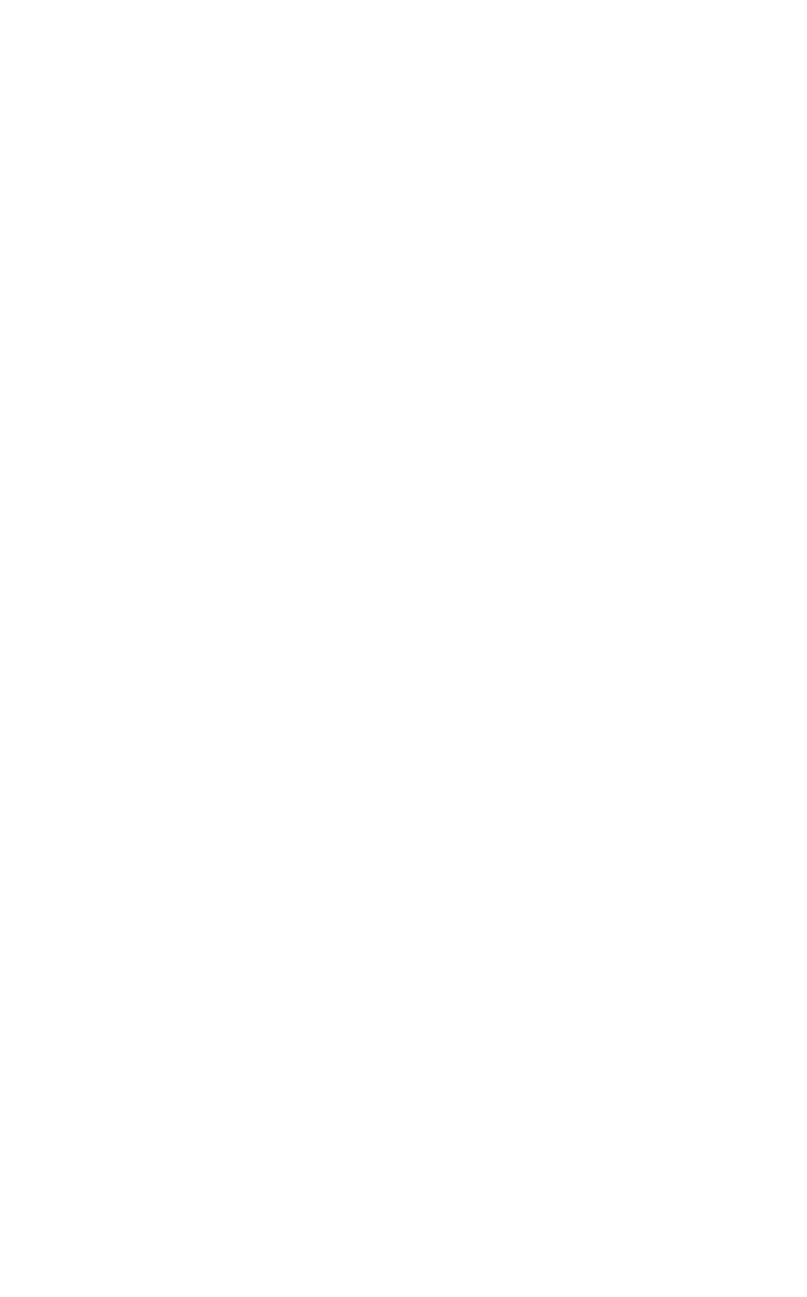
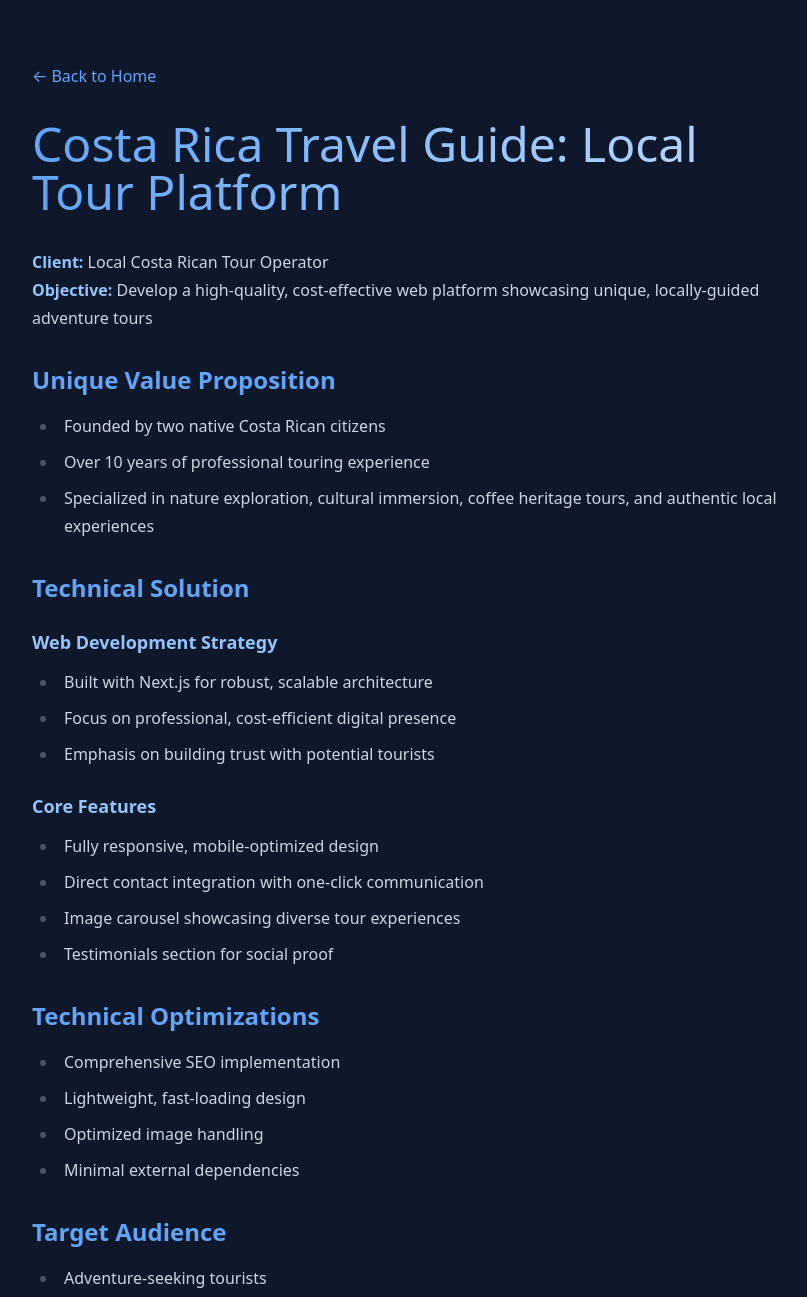
Before and after one commit to ovation-digital-solutions/ovation, a Next.js app: page /case-studies/costa-rica in a window 1280 px wide. Before the commit this address had no page. Shown: the top 1297 px of the page, without its empty margins (224-1031 px from the left). Before the commit the page ends 800 px from the top, so only its background shows below. Built offline with nearby package versions, Linux system fonts and the light colour scheme.

Commit message:
added costa rica case study

```diff
--- a/src/app/case-studies/[slug]/page.tsx
+++ b/src/app/case-studies/[slug]/page.tsx
@@ -1,4 +1,5 @@
 import Sneakar from '@/app/components/case-studies/sneakar';
+import CostaRica from '@/app/components/case-studies/costa-rica';
 import { notFound } from 'next/navigation';
 
 type CaseStudyComponents = {
@@ -14,6 +15,7 @@ interface PageProps {
 async function Page({ params }: PageProps) {
   const caseStudies: CaseStudyComponents = {
     sneakar: Sneakar,
+    'costa-rica': CostaRica,
     // ... other case studies
   };
 
@@ -33,6 +35,7 @@ export default Page;
 export function generateStaticParams() {
   return [
     { slug: 'sneakar' },
+    { slug: 'costa-rica' },
     // Add more case study slugs as needed
   ];
 }
--- a/src/app/case-studies/page.tsx
+++ b/src/app/case-studies/page.tsx
@@ -4,6 +4,13 @@ export default function CaseStudies() {
   return (
     <div className="min-h-screen bg-slate-900 py-16 px-4 sm:px-6 lg:px-8">
       <div className="max-w-3xl mx-auto">
+        <Link
+          href="/"
+          className="inline-block mb-8 text-blue-400 hover:text-blue-300"
+        >
+          ← Back to Home
+        </Link>
+
         <h1 className="text-3xl sm:text-4xl md:text-5xl font-display bg-gradient-to-r from-blue-400 to-blue-200 text-transparent bg-clip-text mb-12">
           Case Studies
         </h1>
@@ -22,7 +29,18 @@ export default function CaseStudies() {
             </span>
           </Link>
 
-          {/* Add more case study links as needed */}
+          <Link
+            href="/case-studies/costa-rica"
+            className="block p-6 bg-slate-800/50 rounded-lg border border-slate-700/50 hover:border-blue-400/50 transition-colors"
+          >
+            <h2 className="text-xl sm:text-2xl text-blue-400 mb-3">Costa Rica Travel Guide</h2>
+            <p className="text-slate-300">
+              Creating an intuitive travel platform that simplifies vacation planning and showcases Costa Rica&apos;s diverse experiences...
+            </p>
+            <span className="inline-block mt-4 text-blue-400 hover:text-blue-300">
+              Read more →
+            </span>
+          </Link>
         </div>
       </div>
     </div>
--- /dev/null
+++ b/src/app/components/case-studies/costa-rica.tsx
@@ -0,0 +1,77 @@
+import Link from 'next/link';
+
+const CostaRica = () => {
+  return (
+    <div className="min-h-screen bg-slate-900 py-16 px-4 sm:px-6 lg:px-8">
+      <div className="max-w-3xl mx-auto">
+        <Link
+          href="/"
+          className="inline-block mb-8 text-blue-400 hover:text-blue-300 transition-colors"
+        >
+          ← Back to Home
+        </Link>
+
+        <h1 className="text-3xl sm:text-4xl md:text-5xl font-display bg-gradient-to-r from-blue-400 to-blue-200 text-transparent bg-clip-text mb-8">
+          Costa Rica Travel Guide: Local Tour Platform
+        </h1>
+
+        <div className="prose prose-invert prose-blue max-w-none">
+          <div className="text-slate-300 mb-8">
+            <strong className="text-blue-300">Client:</strong> Local Costa Rican Tour Operator<br/>
+            <strong className="text-blue-300">Objective:</strong> Develop a high-quality, cost-effective web platform showcasing unique, locally-guided adventure tours
+          </div>
+
+          <h2 className="text-xl sm:text-2xl text-blue-400 mt-8 mb-4">Unique Value Proposition</h2>
+          <ul className="text-slate-300">
+            <li>Founded by two native Costa Rican citizens</li>
+            <li>Over 10 years of professional touring experience</li>
+            <li>Specialized in nature exploration, cultural immersion, coffee heritage tours, and authentic local experiences</li>
+          </ul>
+
+          <h2 className="text-xl sm:text-2xl text-blue-400 mt-8 mb-4">Technical Solution</h2>
+
+          <h3 className="text-lg text-blue-300 mt-6 mb-3">Web Development Strategy</h3>
+          <ul className="text-slate-300">
+            <li>Built with Next.js for robust, scalable architecture</li>
+            <li>Focus on professional, cost-efficient digital presence</li>
+            <li>Emphasis on building trust with potential tourists</li>
+          </ul>
+
+          <h3 className="text-lg text-blue-300 mt-6 mb-3">Core Features</h3>
+          <ul className="text-slate-300">
+            <li>Fully responsive, mobile-optimized design</li>
+            <li>Direct contact integration with one-click communication</li>
+            <li>Image carousel showcasing diverse tour experiences</li>
+            <li>Testimonials section for social proof</li>
+          </ul>
+
+          <h2 className="text-xl sm:text-2xl text-blue-400 mt-8 mb-4">Technical Optimizations</h2>
+          <ul className="text-slate-300">
+            <li>Comprehensive SEO implementation</li>
+            <li>Lightweight, fast-loading design</li>
+            <li>Optimized image handling</li>
+            <li>Minimal external dependencies</li>
+          </ul>
+
+          <h2 className="text-xl sm:text-2xl text-blue-400 mt-8 mb-4">Target Audience</h2>
+          <ul className="text-slate-300">
+            <li>Adventure-seeking tourists</li>
+            <li>Culturally curious travelers</li>
+            <li>Nature and wildlife enthusiasts</li>
+            <li>Referral-based clientele</li>
+          </ul>
+
+          <h2 className="text-xl sm:text-2xl text-blue-400 mt-8 mb-4">Project Outcomes</h2>
+          <ul className="text-slate-300">
+            <li>Enhanced online visibility and professional digital presence</li>
+            <li>Improved customer communication channels</li>
+            <li>Cost-effective, scalable web solution</li>
+            <li>Foundation for future booking system integration</li>
+          </ul>
+        </div>
+      </div>
+    </div>
+  );
+};
+
+export default CostaRica;
--- a/src/app/components/work.tsx
+++ b/src/app/components/work.tsx
@@ -18,6 +18,7 @@ const Work: React.FC = () => {
       title: "Costa Rica Travel Guide",
       description: "A beautiful website showcasing Costa Rica's best tours and experiences, helping travelers plan their perfect vacation with easy booking.",
       externalLink: "https://costa-rica-tours.vercel.app/",
+      caseStudyLink: "/case-studies/costa-rica",
       tags: [
         ["Increased Bookings", "Customer Reviews"],
         ["Travel Insights"]
```
